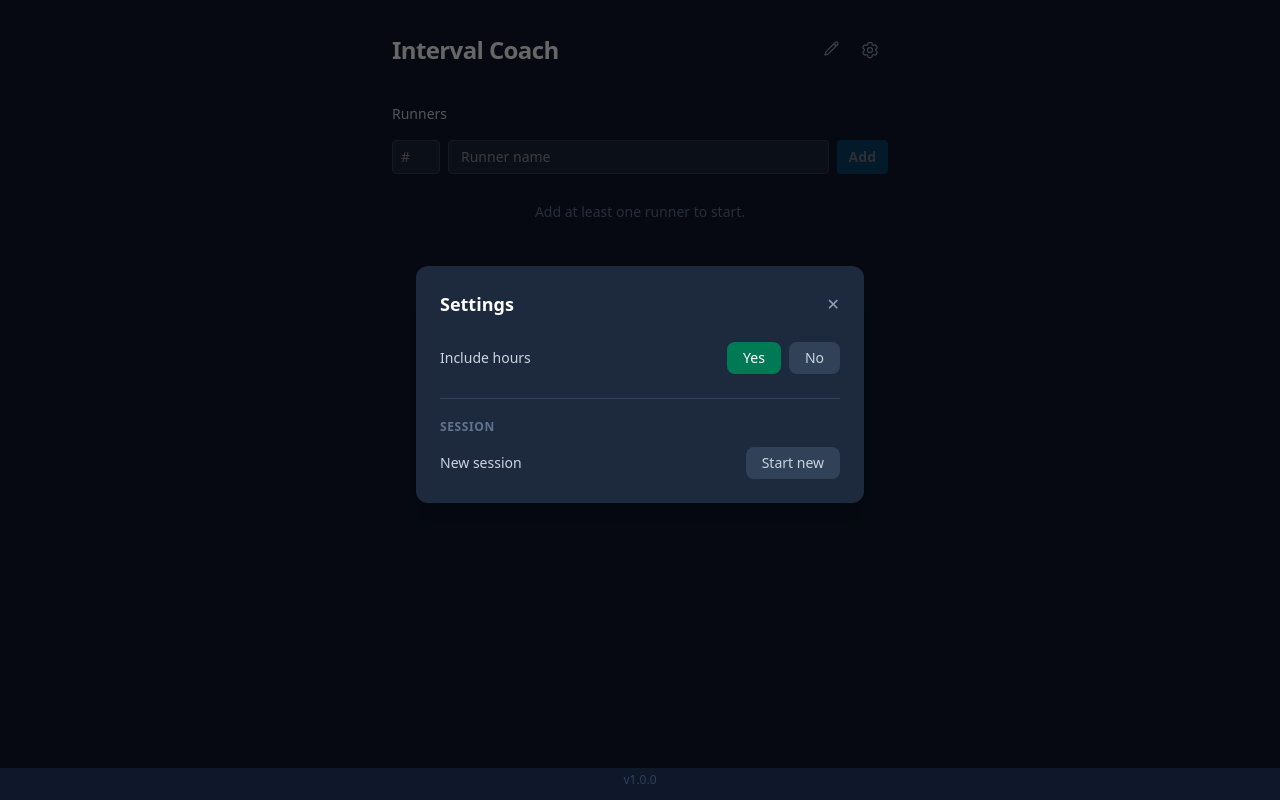
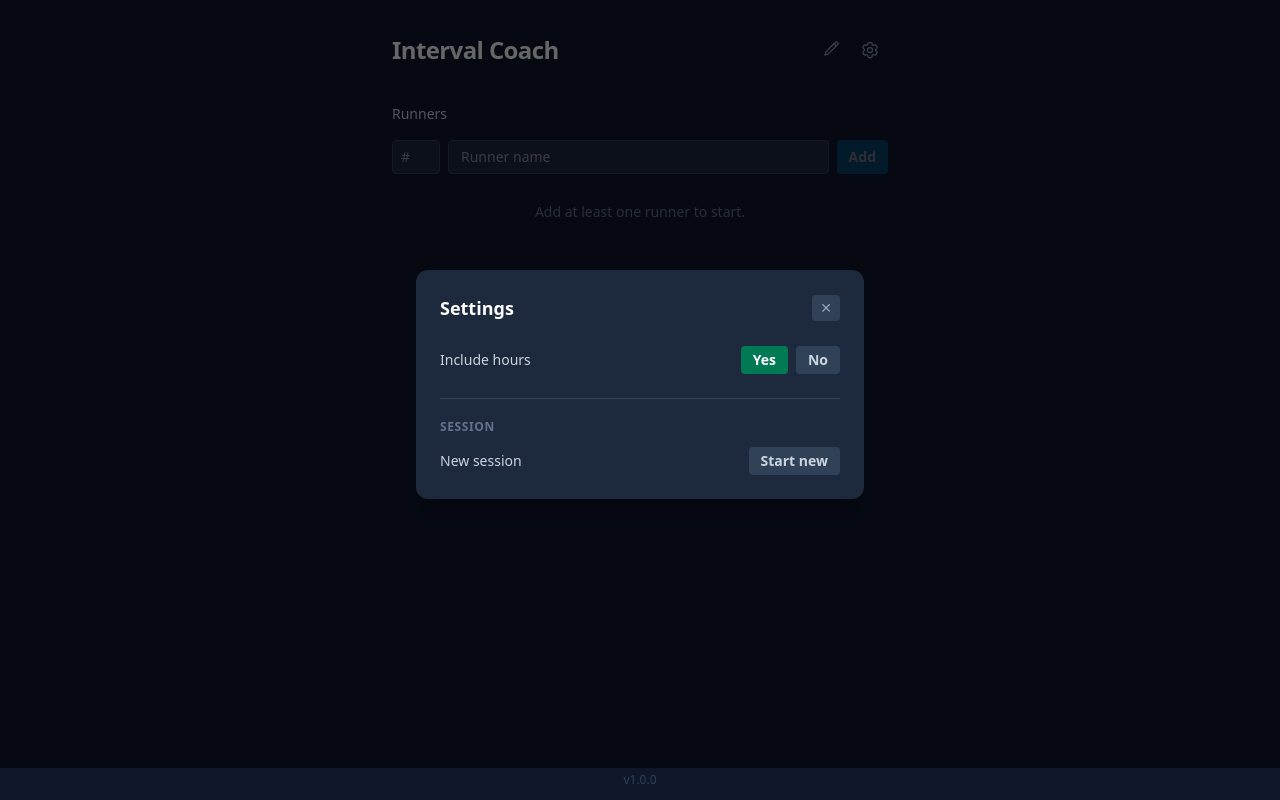
Before and after one commit to rockacola/interval-coach, a Vue app: page /#/ in a window 1280 px wide. Both pictures are taken after a click on the button 870 px from the left and 50 px from the top of the page. Built offline with nearby package versions, Linux system fonts and the light colour scheme.

Commit message:
refactor: extract AppButton, GhostButton, and IconButton components and replace all raw buttons

```diff
--- a/package.json
+++ b/package.json
@@ -8,10 +8,11 @@
     "build": "vue-tsc && vite build",
     "preview": "vite preview",
     "lint": "eslint .",
+    "lint:fix": "eslint . --fix",
     "format": "prettier --write .",
     "format:check": "prettier --check .",
     "typecheck": "vue-tsc --noEmit",
-    "check": "npm run format && npm run lint && npm run typecheck",
+    "check": "npm run format && npm run lint:fix && npm run typecheck",
     "test": "vitest",
     "test:ui": "vitest --ui",
     "test:coverage": "vitest run --coverage"
--- a/src/components/AddRunnerForm.vue
+++ b/src/components/AddRunnerForm.vue
@@ -1,5 +1,7 @@
 <script setup lang="ts">
 import { ref } from 'vue';
+
+import AppButton from '@/components/AppButton.vue';
 
 const emit = defineEmits<{
   add: [name: string, bib: string];
@@ -34,12 +36,6 @@ function submit() {
       placeholder="Runner name"
       @keydown.enter="submit"
     />
-    <button
-      class="px-3 py-1.5 rounded bg-sky-600 text-sm font-semibold text-white disabled:opacity-40 cursor-pointer"
-      :disabled="!name.trim()"
-      @click="submit"
-    >
-      Add
-    </button>
+    <AppButton variant="blue" :disabled="!name.trim()" @click="submit">Add</AppButton>
   </div>
 </template>
--- /dev/null
+++ b/src/components/AppButton.vue
@@ -0,0 +1,27 @@
+<script setup lang="ts">
+type Variant = 'amber' | 'blue' | 'danger' | 'green' | 'red' | 'slate';
+
+defineProps<{
+  disabled?: boolean;
+  variant: Variant;
+}>();
+
+const variantClasses: Record<Variant, string> = {
+  amber: 'px-3 py-1 text-white bg-amber-600 hover:bg-amber-500 active:bg-amber-700',
+  blue: 'px-3 py-1.5 text-white bg-sky-600 hover:bg-sky-500 active:bg-sky-700',
+  danger: 'px-3 py-1 text-white bg-red-700 hover:bg-red-600 active:bg-red-800',
+  green: 'px-3 py-1 text-white bg-emerald-700 hover:bg-emerald-600 active:bg-emerald-800',
+  red: 'px-3 py-1.5 text-red-400 hover:text-red-300 bg-red-900/30 hover:bg-red-900/50 active:bg-red-900/70',
+  slate: 'px-3 py-1 text-slate-300 bg-slate-700 hover:bg-slate-600 active:bg-slate-500',
+};
+</script>
+
+<template>
+  <button
+    class="rounded text-sm font-semibold cursor-pointer disabled:opacity-40 disabled:pointer-events-none"
+    :class="variantClasses[variant]"
+    :disabled="disabled"
+  >
+    <slot />
+  </button>
+</template>
--- /dev/null
+++ b/src/components/GhostButton.vue
@@ -0,0 +1,22 @@
+<script setup lang="ts">
+defineProps<{
+  bold?: boolean;
+  danger?: boolean;
+  disabled?: boolean;
+}>();
+</script>
+
+<template>
+  <button
+    class="rounded px-2 py-1.5 text-sm leading-none cursor-pointer disabled:opacity-30 disabled:pointer-events-none"
+    :class="[
+      bold ? 'font-bold' : '',
+      danger
+        ? 'text-red-500 hover:text-red-400 hover:bg-slate-700 active:bg-slate-600'
+        : 'text-slate-400 hover:text-white bg-slate-700 hover:bg-slate-600 active:bg-slate-500',
+    ]"
+    :disabled="disabled"
+  >
+    <slot />
+  </button>
+</template>
--- /dev/null
+++ b/src/components/IconButton.vue
@@ -0,0 +1,14 @@
+<script setup lang="ts">
+defineProps<{
+  active?: boolean;
+}>();
+</script>
+
+<template>
+  <button
+    class="cursor-pointer p-2 rounded hover:bg-slate-700 active:bg-slate-600"
+    :class="active ? 'text-amber-400 bg-slate-700' : 'text-slate-400 hover:text-white'"
+  >
+    <slot />
+  </button>
+</template>
--- a/src/components/SettingsModal.vue
+++ b/src/components/SettingsModal.vue
@@ -1,9 +1,13 @@
 <script setup lang="ts">
 import { ref } from 'vue';
 
+import AppButton from '@/components/AppButton.vue';
+import GhostButton from '@/components/GhostButton.vue';
+import SettingsToggle from '@/components/SettingsToggle.vue';
 import { useHistoryStore } from '@/stores/historyStore';
 import { useRunnerStore } from '@/stores/runnerStore';
 import { useSessionStore } from '@/stores/sessionStore';
+import type { TimeDisplayFormat } from '@/stores/settingsStore';
 import { useSettingsStore } from '@/stores/settingsStore';
 import { useTimingStore } from '@/stores/timingStore';
 import { generateId, nowMs } from '@/utils/timing';
@@ -17,6 +21,10 @@ const settingsStore = useSettingsStore();
 const timingStore = useTimingStore();
 
 const confirmingNew = ref(false);
+
+function onTimeFormatChange(value: string) {
+  settingsStore.setTimeFormat(value as TimeDisplayFormat);
+}
 
 function startNewSession(): void {
   const now = nowMs();
@@ -50,43 +58,19 @@ function startNewSession(): void {
       <!-- Header -->
       <div class="flex items-center justify-between">
         <h2 class="text-lg font-semibold">Settings</h2>
-        <button
-          class="text-slate-400 hover:text-white cursor-pointer leading-none"
-          aria-label="Close settings"
-          @click="$emit('close')"
-        >
-          ✕
-        </button>
+        <GhostButton aria-label="Close settings" @click="$emit('close')">✕</GhostButton>
       </div>
 
       <!-- Include hours -->
-      <div class="flex items-center justify-between">
-        <p class="text-sm font-medium text-slate-300">Include hours</p>
-        <div class="flex gap-2">
-          <button
-            class="px-4 py-1.5 rounded-lg text-sm font-medium cursor-pointer transition-colors"
-            :class="
-              settingsStore.timeFormat === 'HH:mm:ss.SSS'
-                ? 'bg-emerald-700 text-white'
-                : 'bg-slate-700 text-slate-300 hover:bg-slate-600'
-            "
-            @click="settingsStore.setTimeFormat('HH:mm:ss.SSS')"
-          >
-            Yes
-          </button>
-          <button
-            class="px-4 py-1.5 rounded-lg text-sm font-medium cursor-pointer transition-colors"
-            :class="
-              settingsStore.timeFormat === 'mm:ss.SSS'
-                ? 'bg-emerald-700 text-white'
-                : 'bg-slate-700 text-slate-300 hover:bg-slate-600'
-            "
-            @click="settingsStore.setTimeFormat('mm:ss.SSS')"
-          >
-            No
-          </button>
-        </div>
-      </div>
+      <SettingsToggle
+        label="Include hours"
+        :model-value="settingsStore.timeFormat"
+        :options="[
+          { label: 'Yes', value: 'HH:mm:ss.SSS' },
+          { label: 'No', value: 'mm:ss.SSS' },
+        ]"
+        @update:model-value="onTimeFormatChange"
+      />
 
       <!-- Session -->
       <div class="border-t border-slate-700 pt-5 space-y-3">
@@ -95,12 +79,7 @@ function startNewSession(): void {
         <template v-if="!confirmingNew">
           <div class="flex items-center justify-between">
             <p class="text-sm text-slate-300">New session</p>
-            <button
-              class="px-4 py-1.5 rounded-lg text-sm font-medium cursor-pointer bg-slate-700 text-slate-300 hover:bg-slate-600 transition-colors"
-              @click="confirmingNew = true"
-            >
-              Start new
-            </button>
+            <AppButton variant="slate" @click="confirmingNew = true">Start new</AppButton>
           </div>
         </template>
 
@@ -109,18 +88,8 @@ function startNewSession(): void {
             This will clear all runners and interval data. Ready to start fresh?
           </p>
           <div class="flex gap-2 justify-end">
-            <button
-              class="px-4 py-1.5 rounded-lg text-sm font-medium cursor-pointer bg-slate-700 text-slate-300 hover:bg-slate-600 transition-colors"
-              @click="confirmingNew = false"
-            >
-              Cancel
-            </button>
-            <button
-              class="px-4 py-1.5 rounded-lg text-sm font-medium cursor-pointer bg-emerald-700 text-white hover:bg-emerald-600 transition-colors"
-              @click="startNewSession"
-            >
-              Yes, start fresh
-            </button>
+            <AppButton variant="slate" @click="confirmingNew = false">Cancel</AppButton>
+            <AppButton variant="danger" @click="startNewSession">Yes, start fresh</AppButton>
           </div>
         </template>
       </div>
--- /dev/null
+++ b/src/components/SettingsToggle.vue
@@ -0,0 +1,27 @@
+<script setup lang="ts">
+import AppButton from '@/components/AppButton.vue';
+
+defineProps<{
+  label: string;
+  modelValue: string;
+  options: { label: string; value: string }[];
+}>();
+
+defineEmits<{ 'update:modelValue': [value: string] }>();
+</script>
+
+<template>
+  <div class="flex items-center justify-between">
+    <p class="text-sm font-medium text-slate-300">{{ label }}</p>
+    <div class="flex gap-2">
+      <AppButton
+        v-for="option in options"
+        :key="option.value"
+        :variant="modelValue === option.value ? 'green' : 'slate'"
+        @click="$emit('update:modelValue', option.value)"
+      >
+        {{ option.label }}
+      </AppButton>
+    </div>
+  </div>
+</template>
--- a/src/views/HomeView.vue
+++ b/src/views/HomeView.vue
@@ -2,6 +2,8 @@
 import { computed, ref } from 'vue';
 
 import AddRunnerForm from '@/components/AddRunnerForm.vue';
+import AppButton from '@/components/AppButton.vue';
+import IconButton from '@/components/IconButton.vue';
 import RemovedRunnersList from '@/components/RemovedRunnersList.vue';
 import RunnerCard from '@/components/RunnerCard.vue';
 import SettingsModal from '@/components/SettingsModal.vue';
@@ -36,9 +38,8 @@ function startAllIdleRunners() {
     <div class="flex items-center justify-between">
       <h1 class="text-2xl font-bold tracking-tight">Interval Coach</h1>
       <div class="flex items-center gap-1">
-        <button
-          class="cursor-pointer p-2 rounded hover:bg-slate-700 active:bg-slate-600"
-          :class="editMode ? 'text-amber-400 bg-slate-700' : 'text-slate-400 hover:text-white'"
+        <IconButton
+          :active="editMode"
           :aria-label="editMode ? 'Exit edit mode' : 'Enter edit mode'"
           :aria-pressed="editMode"
           @click="editMode = !editMode"
@@ -57,12 +58,8 @@ function startAllIdleRunners() {
               d="m16.862 4.487 1.687-1.688a1.875 1.875 0 1 1 2.652 2.652L10.582 16.07a4.5 4.5 0 0 1-1.897 1.13L6 18l.8-2.685a4.5 4.5 0 0 1 1.13-1.897l8.932-8.931Zm0 0L19.5 7.125"
             />
           </svg>
-        </button>
-        <button
-          class="text-slate-400 hover:text-white cursor-pointer p-2 rounded hover:bg-slate-700 active:bg-slate-600"
-          aria-label="Open settings"
-          @click="settingsOpen = true"
-        >
+        </IconButton>
+        <IconButton aria-label="Open settings" @click="settingsOpen = true">
           <svg
             xmlns="http://www.w3.org/2000/svg"
             fill="none"
@@ -82,7 +79,7 @@ function startAllIdleRunners() {
               d="M15 12a3 3 0 1 1-6 0 3 3 0 0 1 6 0Z"
             />
           </svg>
-        </button>
+        </IconButton>
       </div>
     </div>
 
@@ -91,13 +88,13 @@ function startAllIdleRunners() {
     <div class="space-y-3">
       <div class="flex items-center justify-between">
         <label class="text-sm font-medium text-slate-300">Runners</label>
-        <button
-          class="px-3 py-1 rounded text-sm font-semibold cursor-pointer text-white bg-emerald-700 hover:bg-emerald-600 active:bg-emerald-800"
+        <AppButton
+          variant="green"
           :class="{ invisible: !runnerStore.sortedRunners.length || !hasIdleRunners }"
           @click="startAllIdleRunners"
         >
           Start All
-        </button>
+        </AppButton>
       </div>
       <AddRunnerForm @add="addRunner" />
       <ul v-if="runnerStore.sortedRunners.length" class="space-y-2">
```
Also changed, not shown: src/components/RunnerCard.vue (+20 -60 lines).
